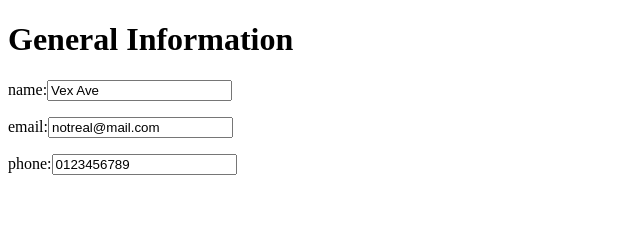
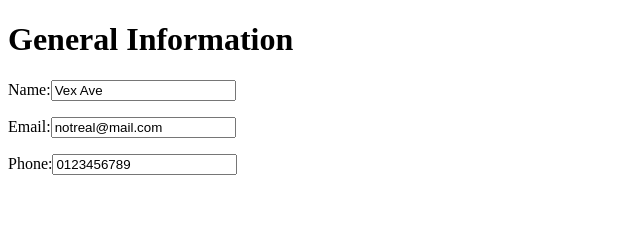
Before and after one commit to VexAve/odin-cv-application, a React (Vite) app: page / in a window 1280 px wide. Shown: the top 225 px of the page, without its empty margins (0-640 px from the left). Built offline with nearby package versions, Linux system fonts and the light colour scheme.

Commit message:
feat: use camelToTitle on description terms

```diff
--- a/src/components/GeneralInformationSection.tsx
+++ b/src/components/GeneralInformationSection.tsx
@@ -1,4 +1,5 @@
 import type { GeneralInformation } from "../types";
+import { camelToTitle } from "../utils";
 
 interface Props {
   generalInformation: GeneralInformation;
@@ -10,7 +11,7 @@
     <h1>General Information</h1>
     {Object.entries(generalInformation).map(([key, value]) =>
       <p>
-        {key}:
+        {camelToTitle(key)}:
         {isEditing
           ? value || 'N/A'
           : <input
--- /dev/null
+++ b/src/utils.ts
@@ -0,0 +1,6 @@
+export function camelToTitle(text: string) {
+  return text
+    .replace(/([A-Z])/, ' $1')
+    .replace(/^./, str => str.toUpperCase())
+    .trim();
+}
```
